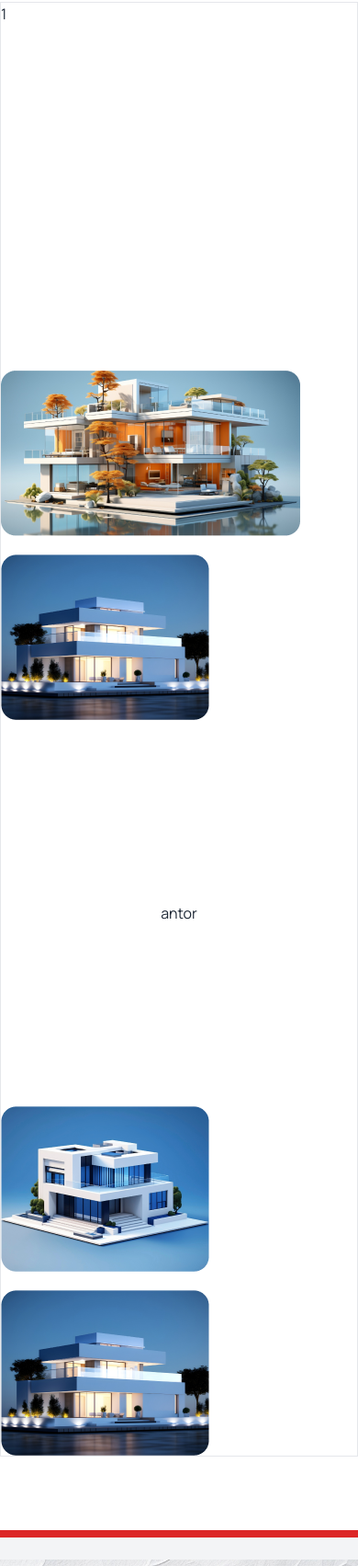
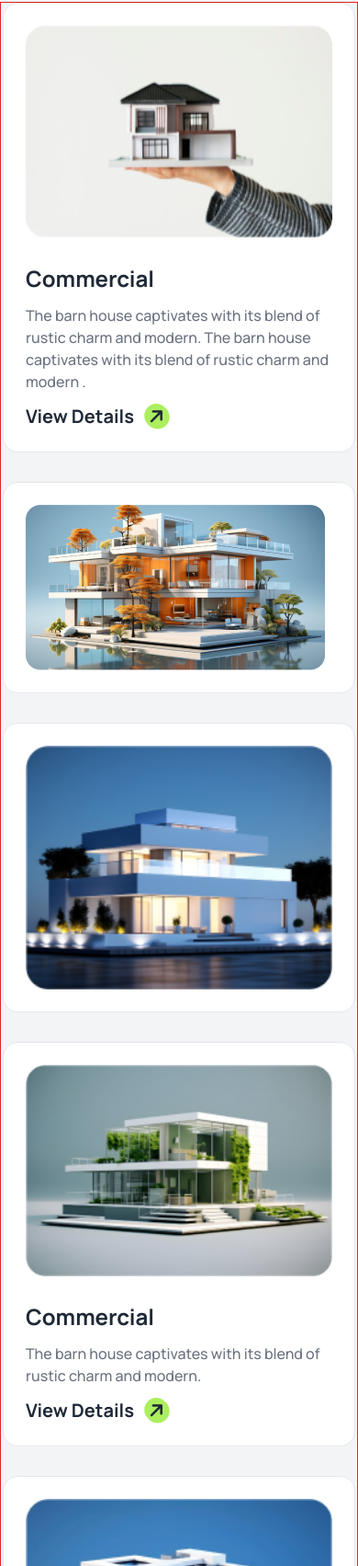
Before and after one commit to sheikhmuhammadantor/assignment-three-batch-10, a plain HTML site: page index.html in a window 390 px wide. Shown: the part 4011-5714 px from the top of the page at 92% size. Drawn offline with nearby package versions, Linux system fonts and the light colour scheme.

Commit message:
Add Content In Portfolio Grid Section and Responsive for Mobile.

```diff
--- a/index.html
+++ b/index.html
@@ -321,7 +321,7 @@
     </main>
 
     <!-- Latest Portfolio -->
-    <section class="bg-white py-20">
+    <section class="lg:bg-white py-20">
         <!-- Heading Section -->
         <div>
             <!-- Explore Button -->
@@ -344,32 +344,65 @@
             </div>
         </div>
         <!-- Portfolio Grid Section -->
-        <section
-            class="border mt-10 grid lg:grid-cols-5 lg:grid-rows-2 sm:grid-cols-2 sm:grid-rows-4 grid-cols-1 grid-rows-8 gap-5 container mx-auto">
-            <div class="order-1 col-span-1 row-span-2 sm:col-span-2 sm:row-span-1 lg:col-span-3">
-                1
-            </div>
-            <div class="order-2 col-span-1 row-span-1 lg:col-span-2">
-                <img src="./images/portfolio2.png" alt="">
-            </div>
-            <div class="lg:hidden order-3 col-span-1 row-span-1">
-                <img src="./images/portfolio3.png" alt="">
-            </div>
-            <div class="order-4 col-span-1 lg:order-5 row-span-2 sm:col-span-2 sm:row-span-1 lg:col-span-3 grid">
-                <button>
-                    antor
-                </button>
-            </div>
-            <div class="order-5 col-span-1 lg:order-4 row-span-1
-            ">
-                <img src="./images/portfolio5.png" alt="">
-            </div>
-            <div class="order-6 col-span-1 row-span-1">
-                <img src="./images/portfolio3.png" alt="">
+        <section class="mt-10 container mx-auto">
+            <div
+                class="border border-red-600 flex sm:grid flex-col lg:grid-cols-5 lg:grid-rows-2 sm:grid-cols-2 sm:grid-rows-4 grid-cols-1 grid-rows-8 gap-8">
+                <div
+                    class="order-1 col-span-1 row-span-2 sm:col-span-2 sm:row-span-1 lg:col-span-3 sm:flex gap-3 items-start justify-start p-6 border rounded-2xl bg-white lg:bg-transparent w-96 sm:w-auto mx-auto">
+                    <img class="mx-auto w-full mb-5 sm:mb-0 sm:w-auto" src="./images/portfolio1.png" alt="">
+                    <div class="pt-2 sm:pt-0">
+                        <h2 class="text-2xl font-bold">
+                            Commercial
+                        </h2>
+                        <p class="font-medium mt-3 text-gray-500">
+                            The barn house captivates with its blend of rustic charm and modern. The barn house
+                            captivates
+                            with its blend of rustic charm and modern .
+                        </p>
+                        <button class="mt-3 text-xl font-bold hover:underline">
+                            View Details
+                            <i class="fa-solid fa-arrow-right bg-grelow -rotate-45 p-1 rounded-full ml-2">
+                            </i>
+                        </button>
+                    </div>
+                </div>
+                <div
+                    class="order-2 col-span-1 row-span-1 lg:col-span-2 p-6 border rounded-2xl bg-white lg:bg-transparent w-96 mx-auto sm:w-auto sm:min-w-40">
+                    <img class="sm:w-auto " src="./images/portfolio2.png" alt="">
+                </div>
+                <div
+                    class="lg:hidden order-3 col-span-1 row-span-1 p-6 border rounded-2xl bg-white lg:bg-transparent w-96 mx-auto sm:w-auto sm:min-w-48">
+                    <img class="mx-auto w-full sm:w-auto" src="./images/portfolio3.png" alt="">
+                </div>
+                <div
+                    class="order-4 col-span-1 lg:order-5 row-span-2 sm:col-span-2 sm:row-span-1 lg:col-span-3 p-6 border rounded-2xl bg-white lg:bg-transparent w-96 mx-auto sm:w-auto sm:flex gap-3 items-start justify-start">
+                    <img class="mx-auto w-full mb-5 sm:mb-0 sm:w-auto" src="./images/portfolio4.png" alt="">
+                    <div class="pt-2">
+                        <h2 class="text-2xl font-bold">
+                            Commercial
+                        </h2>
+                        <p class="font-medium mt-3 text-gray-500">The barn house captivates with its blend of rustic
+                            charm
+                            and modern.
+                        </p>
+                        <button class="mt-3 text-xl font-bold hover:underline">
+                            View Details
+                            <i class="fa-solid fa-arrow-right bg-grelow -rotate-45 p-1 rounded-full ml-2">
+                            </i>
+                        </button>
+                    </div>
+                </div>
+                <div
+                    class="order-5 col-span-1 lg:order-4 row-span-1 p-6 border rounded-2xl bg-white lg:bg-transparent w-96 mx-auto sm:w-auto">
+                    <img class="mx-auto w-full sm:w-auto" src="./images/portfolio5.png" alt="">
+                </div>
+                <div
+                    class="order-6 col-span-1 row-span-1 p-6 border rounded-2xl bg-white lg:bg-transparent w-96 mx-auto sm:w-auto">
+                    <img class="mx-auto w-full sm:w-auto" src="./images/portfolio3.png" alt="">
+                </div>
             </div>
         </section>
     </section>
-    <hr class="border-4 border-red-600">
 
     <!-- Discuss Next Project -->
     <section class="bg-paper-bg bg-center bg-cover">
```
